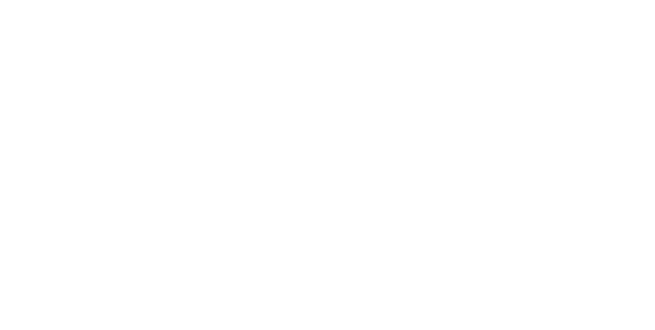
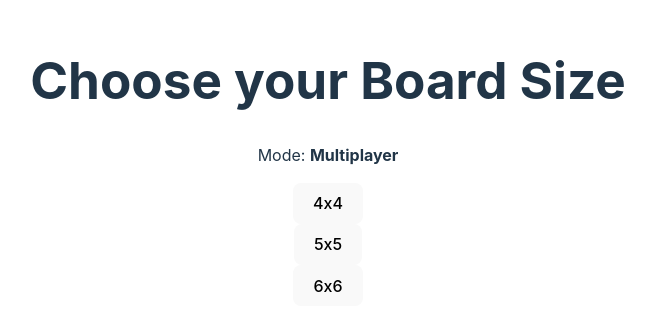
Before and after one commit to paula-carrano/unq-ui-paula-carrano-trabajo-final, a React (Vite) app: page /1 in a window 1280 px wide. Before the commit this address had no page. Shown: the part 238-568 px from the top of the page, without its empty margins (312-967 px from the left). Built offline with nearby package versions, Linux system fonts and the light colour scheme.

Commit message:
v1 board

```diff
--- a/src/App.jsx
+++ b/src/App.jsx
@@ -1,10 +1,15 @@
 import { Routes, Route } from "react-router-dom";
 import "./App.css";
+import { Home } from "./Screens/Home";
+import { BoardOptions } from "./Components/BoardOptions";
+import { Score } from "./Components/Score";
 
 function App() {
   return (
     <Routes>
-      <Route path="/" element={<h1>Home</h1>} />
+      <Route path="/" element={<Home />} />
+      <Route path="/:mode" element={<BoardOptions />} />
+      <Route path="/score" element={<Score />} />
     </Routes>
   );
 }
--- /dev/null
+++ b/src/Components/BoardOptions.jsx
@@ -0,0 +1,98 @@
+import React, { useState } from "react";
+import { Container, Button, Row, Col } from "react-bootstrap";
+import { useParams } from "react-router-dom";
+
+export const BoardOptions = () => {
+  const { mode } = useParams(); // Recupera el modo de juego (singleplayer o multiplayer)
+  const [boardSize, setBoardSize] = useState(null); // Estado para el tamaño del tablero
+
+  const handleBoardSize = (size) => {
+    const [rows, cols] = size.split("x").map(Number); // Divide el tamaño y convierte a números
+    setBoardSize({ rows, cols }); // Guarda las dimensiones del tablero
+  };
+
+  const renderBoard = () => {
+    if (!boardSize) return null; // Si no hay tablero seleccionado, no muestra nada
+
+    const { rows, cols } = boardSize;
+    const cards = [];
+
+    for (let i = 0; i < rows; i++) {
+      const row = [];
+      for (let j = 0; j < cols; j++) {
+        row.push(
+          <div
+            key={`${i}-${j}`}
+            className="card bg-light text-center"
+            style={{
+              width: "80px",
+              height: "80px",
+              lineHeight: "80px",
+              border: "1px solid #ccc",
+              display: "inline-block", // Asegura que se muestren lado a lado
+              margin: "5px",
+            }}
+          >
+            {i},{j}
+          </div>
+        );
+      }
+      cards.push(
+        <div
+          key={i}
+          style={{
+            display: "flex",
+            justifyContent: "center",
+            marginBottom: "10px",
+          }}
+        >
+          {row}
+        </div>
+      );
+    }
+
+    return <Container>{cards}</Container>;
+  };
+
+  return (
+    <Container className="text-center mt-5">
+      <h1>Choose your Board Size</h1>
+      <p>
+        Mode:{" "}
+        <strong>
+          {mode === "singleplayer" ? "Single Player" : "Multiplayer"}
+        </strong>
+      </p>
+      <Row className="mt-4">
+        <Col>
+          <Button
+            variant="info"
+            size="lg"
+            onClick={() => handleBoardSize("4x4")}
+          >
+            4x4
+          </Button>
+        </Col>
+        <Col>
+          <Button
+            variant="info"
+            size="lg"
+            onClick={() => handleBoardSize("5x5")}
+          >
+            5x5
+          </Button>
+        </Col>
+        <Col>
+          <Button
+            variant="info"
+            size="lg"
+            onClick={() => handleBoardSize("6x6")}
+          >
+            6x6
+          </Button>
+        </Col>
+      </Row>
+      <div className="mt-4">{renderBoard()}</div>
+    </Container>
+  );
+};
--- /dev/null
+++ b/src/Components/Score.jsx
@@ -0,0 +1,12 @@
+import { Container } from "react-bootstrap";
+
+export const Score = () => {
+  const lastScore = localStorage.getItem("lastScore") || 0;
+
+  return (
+    <Container className="text-center mt-5">
+      <h1>Last Score</h1>
+      <p>{lastScore}</p>
+    </Container>
+  );
+};
--- a/src/Screens/Home.jsx
+++ b/src/Screens/Home.jsx
@@ -1,4 +1,4 @@
-import { Button } from "bootstrap";
+import { Container, Row, Col, Button } from "react-bootstrap";
 import { useNavigate } from "react-router-dom";
 
 export const Home = () => {
```
